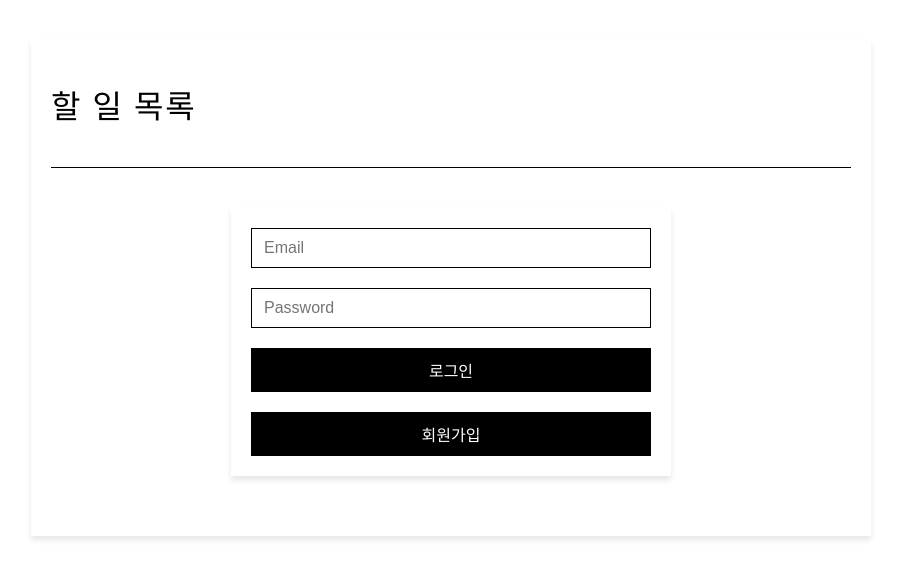
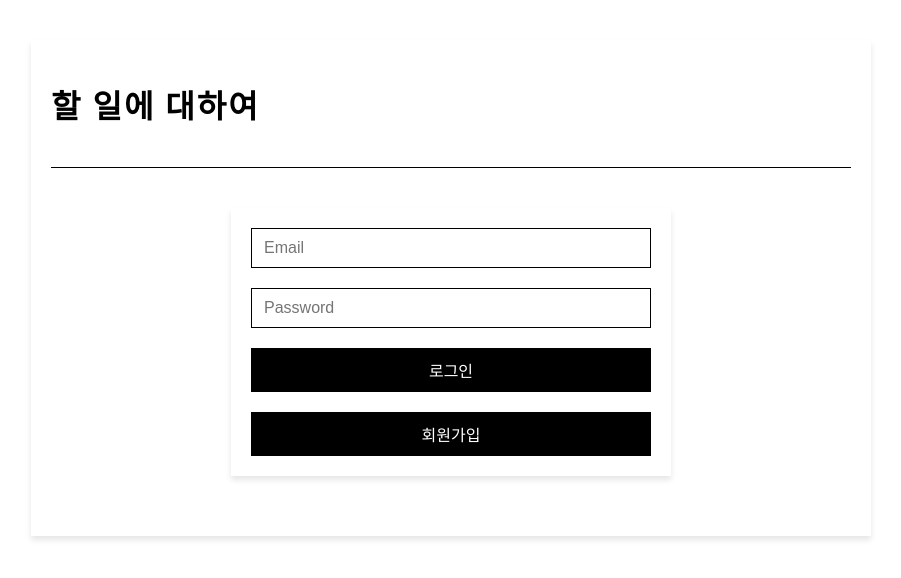
Before and after one commit to chaeyoo/todo-monorepo, a React app in the folder apps/web/: page /signin in a window 1280 px wide. Shown: the top 578 px of the page, without its empty margins (189-1090 px from the left). Built offline with nearby package versions, Linux system fonts and the light colour scheme.

Commit message:
[FIX] input width 조정

```diff
--- a/apps/web/src/App.tsx
+++ b/apps/web/src/App.tsx
@@ -30,6 +30,7 @@ const Title = styled.h1`
   margin-bottom: 20px;
   font-weight: 300;
   letter-spacing: 2px;
+  font-weight :bold;
 `;
 
 const LoadingWrapper = styled.div`
@@ -94,7 +95,7 @@ function App() {
       <Router>
         <AppWrapper>
           <Header>
-            <Title>할 일 목록</Title>
+            <Title>할 일에 대하여</Title>
             {user && <LogoutButton onClick={handleLogout}>로그아웃</LogoutButton>}
           </Header>
           <Routes>
```
Also changed, not shown: 4 other files (tests, documents, lock files or other folders).
